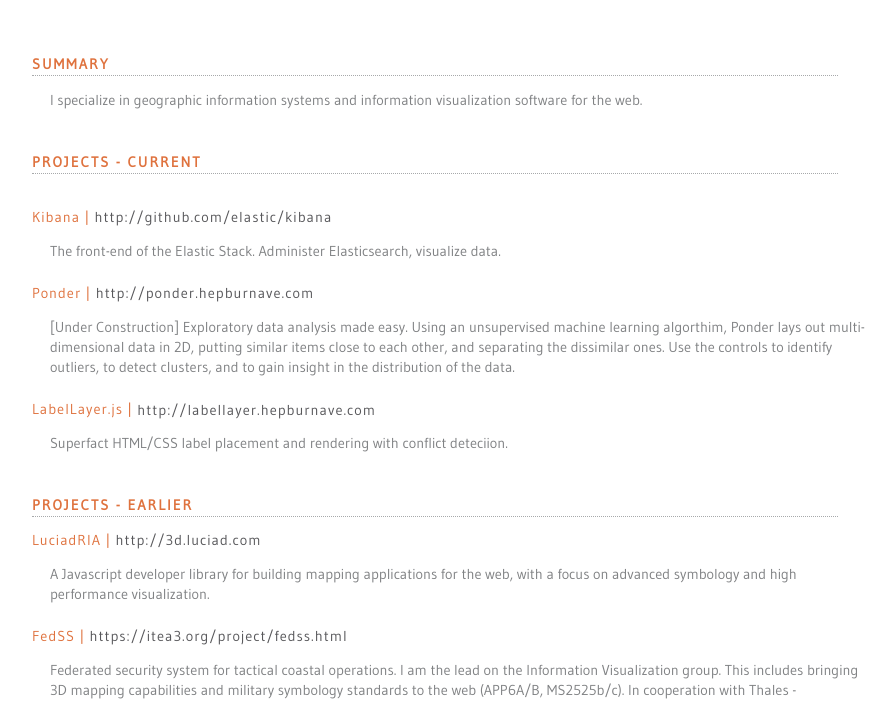
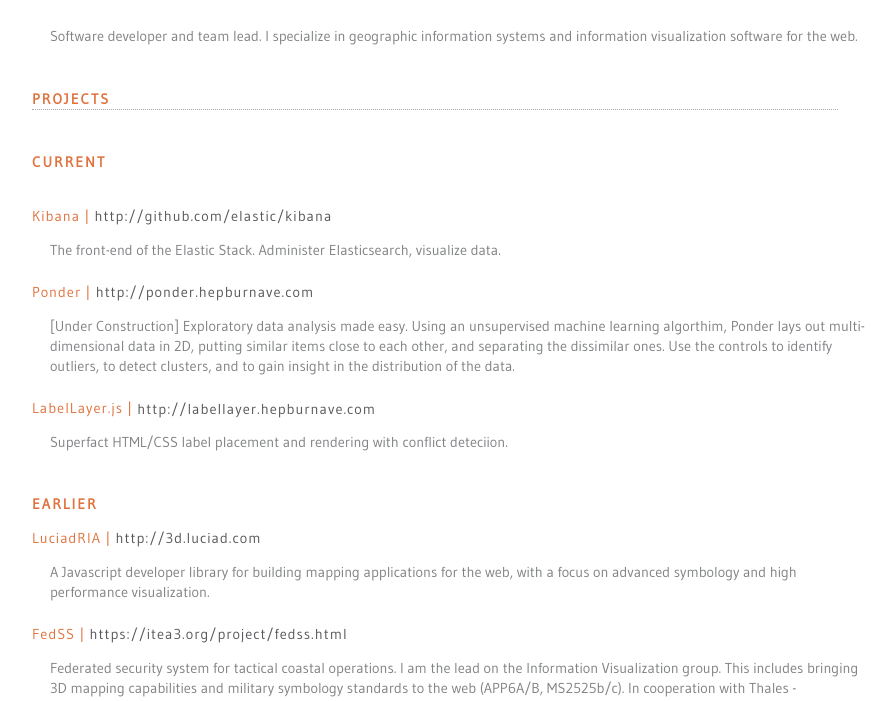
Before and after one commit to thomasneirynck/hepburnave-resume, a website: page index.html in a window 1280 px wide. Shown: the part 110-811 px from the top of the page, without its empty margins (160-1055 px from the left). Drawn offline with Linux system fonts and the light colour scheme.

Commit message:
minor edits

```diff
--- a/index.html
+++ b/index.html
@@ -27,15 +27,16 @@
 </article>
 
 <section class="content">
-    <h2 class="category-headers">Summary</h2>
-    <hr>
+    <!--<h2 class="category-headers">Summary</h2>-->
+    <!--<hr>-->
     <p class="category-description-main">
-        I specialize in geographic information systems and information visualization software for the web.
+        Software developer and team lead. I specialize in geographic information systems and information visualization software for the web.
         <br/>
     </p>
 
-    <h2 class="category-headers">Projects - Current</h2>
+    <h2 class="category-headers">Projects</h2>
     <hr>
+    <h3 class="category-headers">Current</h3>
 <br/>
     <a class="primary-titles" href="http://github.com/elastic/kibana" target="_blank">Kibana | <p
             class="links">http://github.com/elastic/kibana</p></a>
@@ -59,9 +60,7 @@
     </p>
 
 
-    <h2 class="category-headers">Projects - Earlier</h2>
-    <hr>
-
+    <h3 class="category-headers">Earlier</h3>
 
     <a class="primary-titles" href="http://3d.luciad.com" target="_blank">LuciadRIA | <p
             class="links">http://3d.luciad.com</p></a>
--- a/main.css
+++ b/main.css
@@ -77,6 +77,15 @@
   text-transform: uppercase;
 }
 
+h3 {
+  color: #DF723E;
+  font-size: .8em;
+  letter-spacing: 2px;
+  margin-top: 3em;
+  margin-bottom: .1em;
+  text-transform: uppercase;
+}
+
 .category-headers {
   color: #DF723E;
   font-size: .9em;
```
